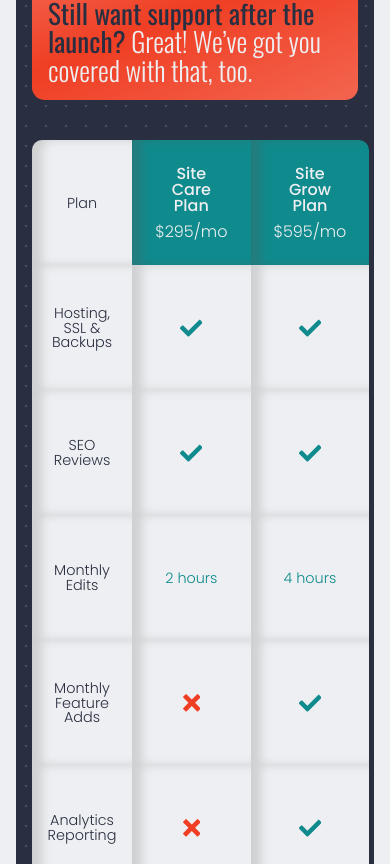
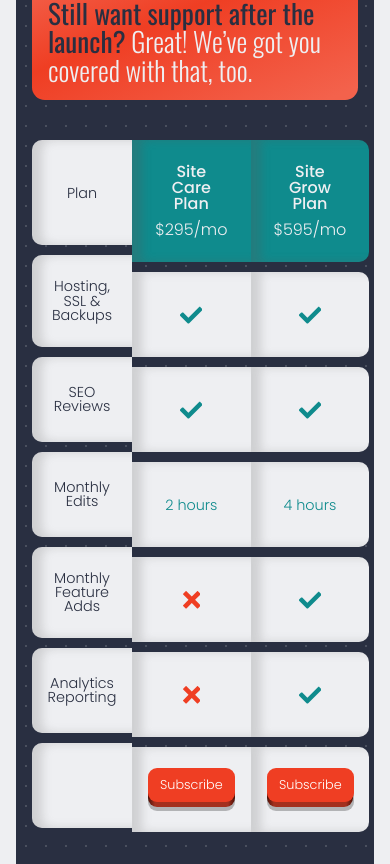
Before and after one commit to dinardavis/golbi, a React (Create React App) app in the folder client/: page / in a window 390 px wide. Shown: the part 10340-11204 px from the top of the page. Built offline with nearby package versions, Linux system fonts and the light colour scheme.

Commit message:
Adjust mobile styling for site care plans

```diff
--- a/client/src/assets/css/style.css
+++ b/client/src/assets/css/style.css
@@ -1510,10 +1510,6 @@ body {
 
 
 
-
-
-
-
 /* SUPPORT SUBSCRIPTION PLANS */
 
 .plan-feature-col {
@@ -1645,7 +1641,12 @@ body {
 }
 
 .pricing-table-mobile .plan-feature-col {
-  min-height: 125px;
+  min-height: 85px;
+  margin-bottom: 10px;
+}
+
+.pricing-table-mobile .plan-feature-col:first-child {
+  min-height: 105px;
 }
 
 .pricing-table-mobile .plan-feature-header,
@@ -1656,13 +1657,10 @@ body {
   justify-content: initial;
 }
 
-.pricing-table-mobile .plan-feature-header .plan-feature-col:first-child {
-  border-bottom-left-radius: 0;
-}
-
-.pricing-table-mobile .plan-feature-header .plan-feature-col:last-child {
+.pricing-table-mobile .plan-feature-header .plan-feature-col {
   border-top-right-radius: 0;
   border-bottom-right-radius: 0;
+  border-top-left-radius: 10px;
   border-bottom-left-radius: 10px;
 }
 
@@ -1676,9 +1674,9 @@ body {
 }
 
 
-.pricing-table-mobile .plan-feature-row:last-child .plan-feature-col:first-child {
+.pricing-table-mobile .plan-feature-row:last-child .plan-feature-col {
   border-top-right-radius: 10px;
-
+  border-bottom-right-radius: 10px;
 }
 
 .pricing-table-mobile .plan-feature-row .plan-feature-col:last-child {
@@ -1687,6 +1685,7 @@ body {
 }
 
 .pricing-table-mobile .plan-feature-row:last-child .plan-feature-col:last-child {
+  border-top-right-radius: 10px;
   border-bottom-right-radius: 10px;
 }
 
```
